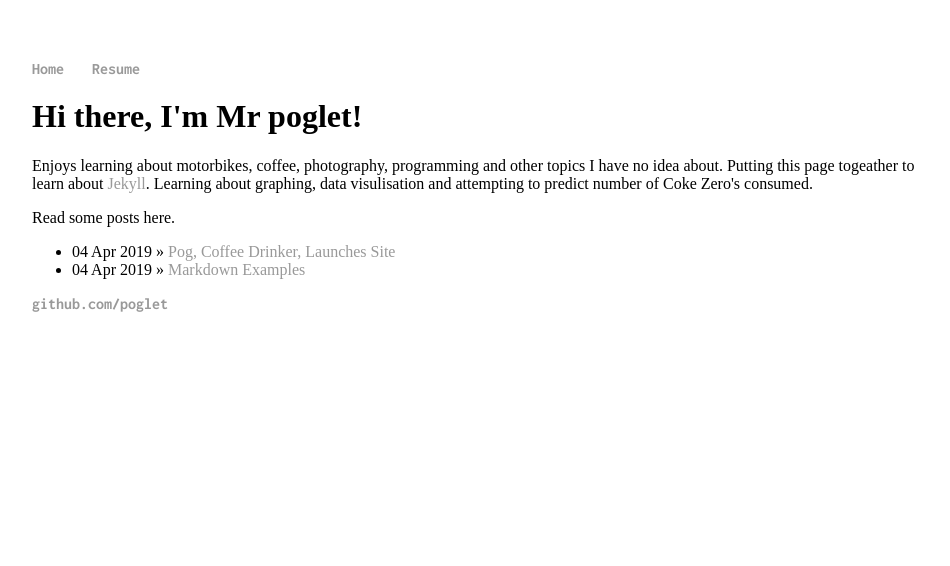
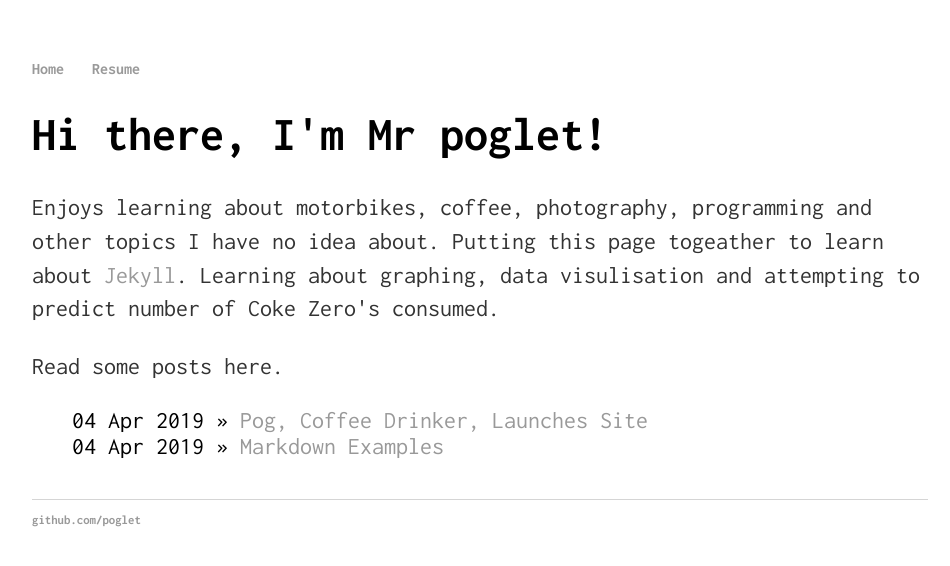
Before and after one commit to poglet/poglet.github.io, a Jekyll site: the page built from index.html, in a window 1280 px wide. Shown: the top 566 px of the page, without its empty margins (160-1110 px from the left). Built offline with Jekyll 4.4.1, drawn with Linux system fonts in a browser that asks for light colours.

Commit message:
Update main.css

```diff
--- a/css/main.css
+++ b/css/main.css
@@ -1,9 +1,13 @@
+*   {
+    font-family: "Inconsolata";
+
+}
 body {
     margin: 60px auto;
     width: 70%;
 }
 nav ul, footer ul {
-    font-family: "Inconsolata";
+    /* font-family:'Helvetica', 'Arial', 'Sans-Serif'; */
     padding: 0px;
     list-style: none;
     font-weight: bold;
@@ -17,3 +21,27 @@
     color: #999;
 }
 a:hover {
+    text-decoration: underline;
+}
+h1 {
+    font-size: 3em;
+   /* font-family:'Helvetica', 'Arial', 'Sans-Serif'; */
+}
+p {
+    font-size: 1.5em;
+    line-height: 1.4em;
+    color: #333;
+}
+footer {
+    border-top: 1px solid #d5d5d5;
+    font-size: .8em;
+}
+
+ul.posts {
+    margin: 20px auto 40px;
+    font-size: 1.5em;
+}
+
+ul.posts li {
+    list-style: none;
+}
```
